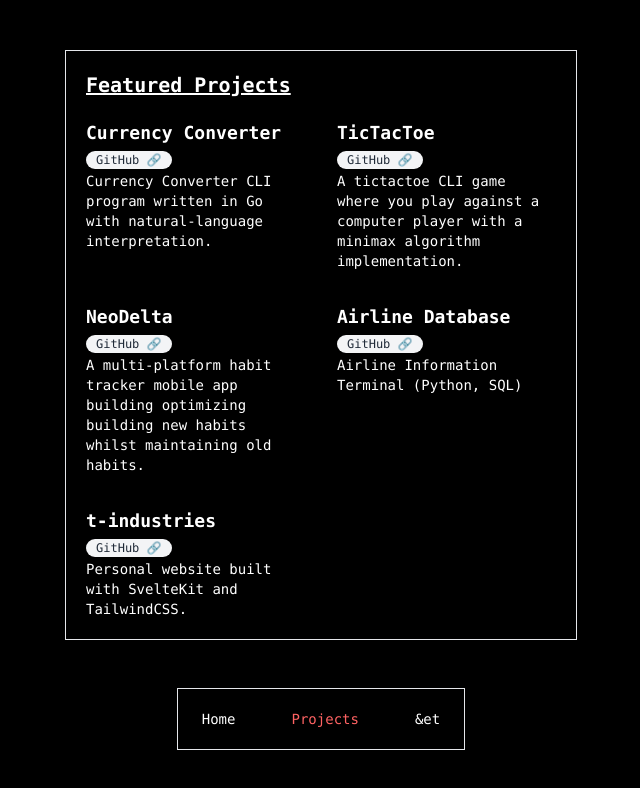
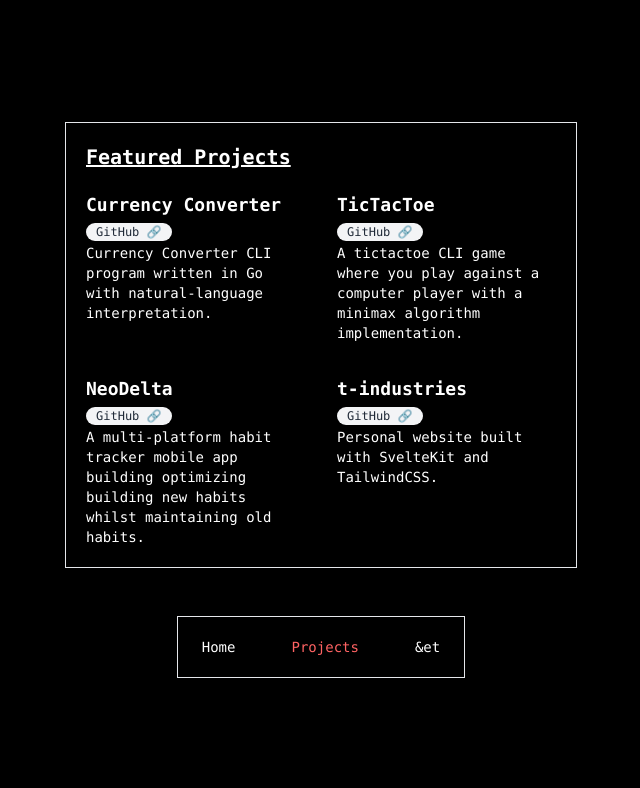
Before and after one commit to ItsThompson/t-industries, a SvelteKit app: page /projects in a window 1280 px wide. Shown: the top 788 px of the page, without its empty margins (319-959 px from the left). Built offline with nearby package versions, Linux system fonts and the light colour scheme.

Commit message:
feat(project): removed airline-database

```diff
--- a/src/routes/projects/+page.svelte
+++ b/src/routes/projects/+page.svelte
@@ -10,9 +10,7 @@ border p-5 flex flex-col items-center gap-5"
         <h4 class="text-xl font-bold underline">Featured Projects</h4>
     </div>
 
-    <div
-        class="grid grid-cols-1 md:grid-cols-2 items-start gap-8"
-    >
+    <div class="grid grid-cols-1 md:grid-cols-2 items-start gap-8">
         <Project
             href="https://github.com/ItsThompson/currency-converter"
             name="Currency Converter"
@@ -29,11 +27,6 @@ border p-5 flex flex-col items-center gap-5"
             desc="A multi-platform habit tracker mobile app building optimizing building new habits whilst maintaining old habits."
         />
         <Project
-            href="https://github.com/ItsThompson/airline-database"
-            name="Airline Database"
-            desc="Airline Information Terminal (Python, SQL)"
-        />
-        <Project
             href="https://github.com/ItsThompson/t-industries"
             name="t-industries"
             desc="Personal website built with SvelteKit and TailwindCSS."
```
